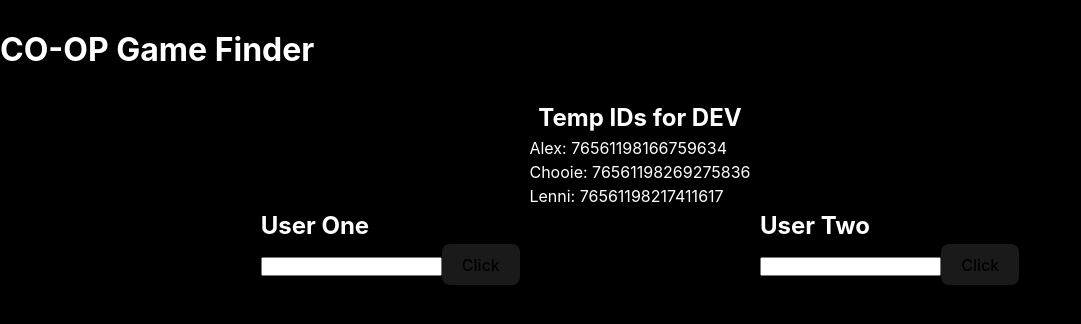
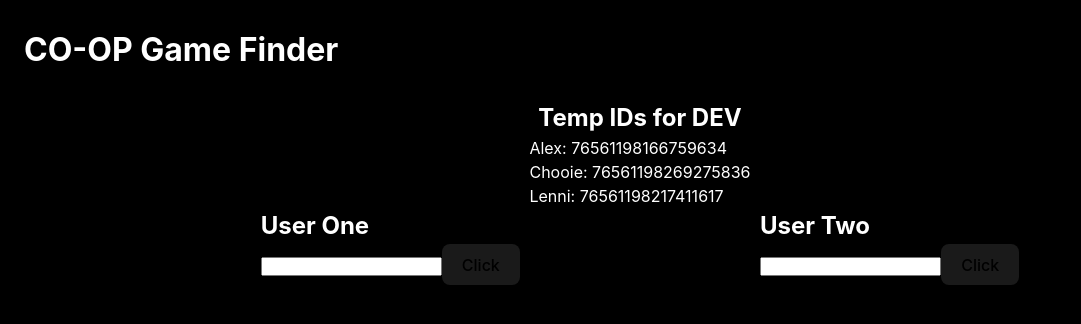
Before and after one commit to ATlexEide/COOP-Game-Picker, a React (Vite) app: page / in a window 1280 px wide. Shown: the top 324 px of the page, without its empty margins (0-1081 px from the left). Built offline with nearby package versions, Linux system fonts and the light colour scheme.

Commit message:
Add padding

```diff
--- a/src/components/Main/Header.css
+++ b/src/components/Main/Header.css
@@ -2,6 +2,7 @@ header {
   width: 100%;
   height: 100px;
   margin: 0;
+  padding: 0 24px;
   display: flex;
   align-items: center;
 }
```
